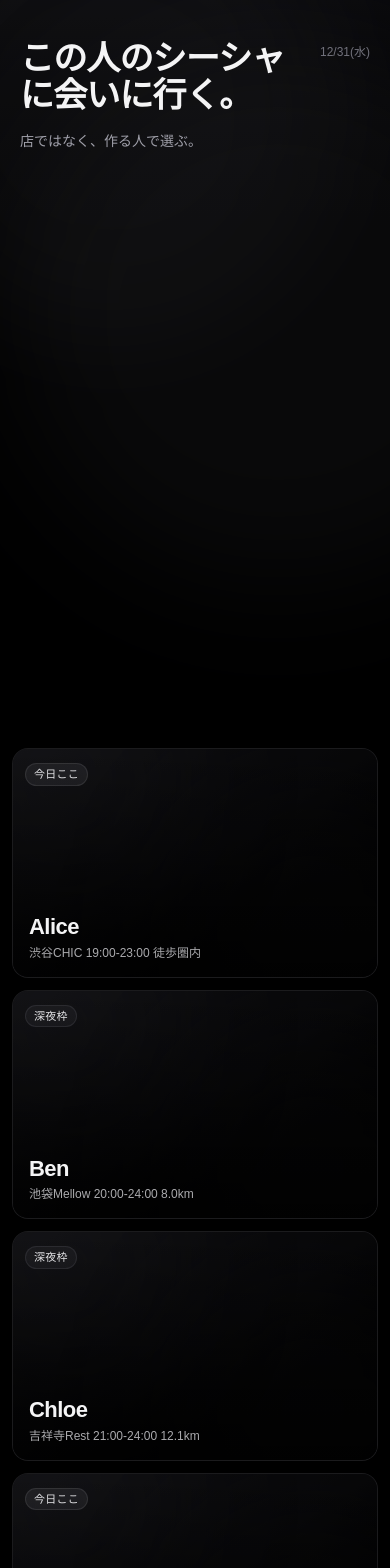
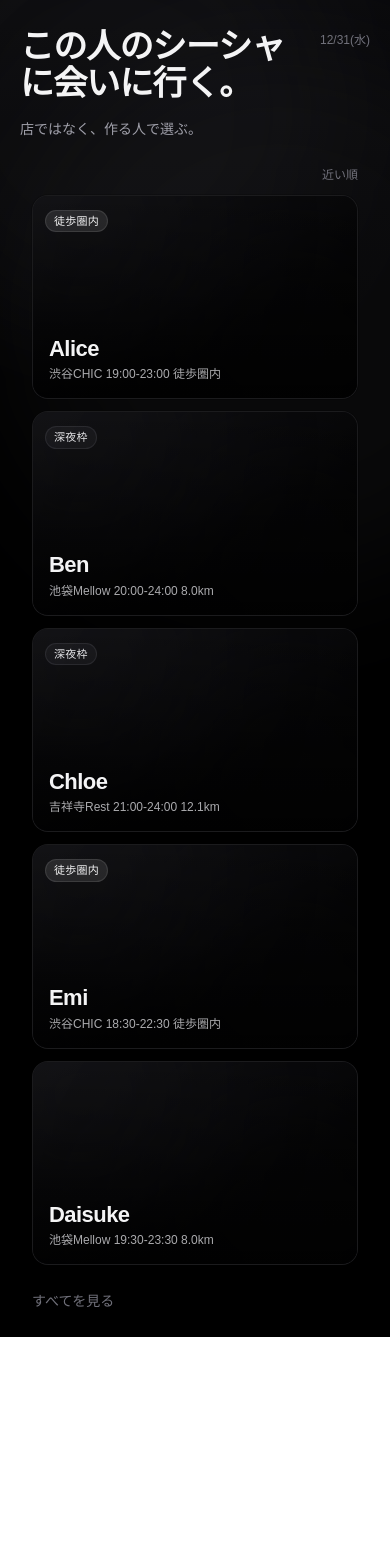
Before and after one commit to enganche1988/shisha-player, a Next.js app: page / in a window 390 px wide. Shown: the top 1568 px of the page. After the commit the page ends 1337 px from the top, so only its background shows below. Built offline with nearby package versions, Linux system fonts and the light colour scheme; no server answers.

Commit message:
ui: remove hero dead space, restore show-more list, simplify badges

```diff
--- a/src/app/page.tsx
+++ b/src/app/page.tsx
@@ -13,6 +13,16 @@ type PickRow = {
   lat?: number;
   lng?: number;
   score?: number;
+};
+
+type TodayRow = {
+  slug: string;
+  displayName: string;
+  shop: string;
+  start: string;
+  end: string;
+  lat?: number;
+  lng?: number;
 };
 
 const fallbackPicks: PickRow[] = [
@@ -68,6 +78,38 @@ const fallbackPicks: PickRow[] = [
   },
 ];
 
+const fallbackTodayAll: TodayRow[] = [
+  // Shibuya
+  { slug: "alice", displayName: "Alice", shop: "渋谷CHIC", start: "19:00", end: "23:00", lat: 35.658034, lng: 139.701636 },
+  { slug: "emi", displayName: "Emi", shop: "渋谷CHIC", start: "18:30", end: "22:30", lat: 35.658034, lng: 139.701636 },
+  { slug: "fuji", displayName: "Fuji", shop: "渋谷CHIC", start: "21:00", end: "24:00", lat: 35.658034, lng: 139.701636 },
+  { slug: "haru", displayName: "Haru", shop: "渋谷CHIC", start: "23:00", end: "24:00", lat: 35.658034, lng: 139.701636 },
+  // Ikebukuro
+  { slug: "ben", displayName: "Ben", shop: "池袋Mellow", start: "20:00", end: "24:00", lat: 35.729503, lng: 139.7109 },
+  { slug: "daisuke", displayName: "Daisuke", shop: "池袋Mellow", start: "19:30", end: "23:30", lat: 35.729503, lng: 139.7109 },
+  { slug: "yuzu", displayName: "Yuzu", shop: "池袋Mellow", start: "18:00", end: "21:00", lat: 35.729503, lng: 139.7109 },
+  { slug: "taichi", displayName: "Taichi", shop: "池袋Mellow", start: "21:00", end: "24:00", lat: 35.729503, lng: 139.7109 },
+  // Kichijoji
+  { slug: "chloe", displayName: "Chloe", shop: "吉祥寺Rest", start: "21:00", end: "24:00", lat: 35.703152, lng: 139.57978 },
+  { slug: "miku", displayName: "Miku", shop: "吉祥寺Rest", start: "19:00", end: "21:00", lat: 35.703152, lng: 139.57978 },
+  { slug: "akira", displayName: "Akira", shop: "吉祥寺Rest", start: "23:00", end: "24:00", lat: 35.703152, lng: 139.57978 },
+  // Add more (dummy) to exceed 20
+  { slug: "rio", displayName: "Rio", shop: "渋谷CHIC", start: "19:00", end: "21:00", lat: 35.658034, lng: 139.701636 },
+  { slug: "sena", displayName: "Sena", shop: "渋谷CHIC", start: "21:00", end: "23:00", lat: 35.658034, lng: 139.701636 },
+  { slug: "noa", displayName: "Noa", shop: "渋谷CHIC", start: "23:00", end: "24:00", lat: 35.658034, lng: 139.701636 },
+  { slug: "kana", displayName: "Kana", shop: "池袋Mellow", start: "19:00", end: "21:00", lat: 35.729503, lng: 139.7109 },
+  { slug: "ren", displayName: "Ren", shop: "池袋Mellow", start: "21:00", end: "23:00", lat: 35.729503, lng: 139.7109 },
+  { slug: "mei", displayName: "Mei", shop: "池袋Mellow", start: "23:00", end: "24:00", lat: 35.729503, lng: 139.7109 },
+  { slug: "kyo", displayName: "Kyo", shop: "吉祥寺Rest", start: "18:00", end: "21:00", lat: 35.703152, lng: 139.57978 },
+  { slug: "suzu", displayName: "Suzu", shop: "吉祥寺Rest", start: "19:00", end: "23:00", lat: 35.703152, lng: 139.57978 },
+  { slug: "lucas", displayName: "Lucas", shop: "吉祥寺Rest", start: "23:00", end: "24:00", lat: 35.703152, lng: 139.57978 },
+  { slug: "aya", displayName: "Aya", shop: "渋谷CHIC", start: "18:00", end: "22:00", lat: 35.658034, lng: 139.701636 },
+  { slug: "jin", displayName: "Jin", shop: "渋谷CHIC", start: "19:30", end: "23:30", lat: 35.658034, lng: 139.701636 },
+  { slug: "hikari", displayName: "Hikari", shop: "池袋Mellow", start: "18:30", end: "22:30", lat: 35.729503, lng: 139.7109 },
+  { slug: "leo", displayName: "Leo", shop: "池袋Mellow", start: "20:30", end: "24:00", lat: 35.729503, lng: 139.7109 },
+  { slug: "mina", displayName: "Mina", shop: "吉祥寺Rest", start: "21:30", end: "24:00", lat: 35.703152, lng: 139.57978 },
+];
+
 async function getTodaysPicks(): Promise<PickRow[]> {
   const prisma = getPrisma();
   if (!prisma) return fallbackPicks;
@@ -107,8 +149,47 @@ async function getTodaysPicks(): Promise<PickRow[]> {
   }
 }
 
+async function getTodayAll(): Promise<TodayRow[]> {
+  const prisma = getPrisma();
+  if (!prisma) return fallbackTodayAll;
+  try {
+    const today = new Date();
+    today.setHours(0, 0, 0, 0);
+    const shifts = await prisma.shift.findMany({
+      where: { date: today },
+      include: { person: true, shop: true },
+    });
+    const pad2 = (n: number) => String(n).padStart(2, "0");
+    const rows: TodayRow[] = shifts.map((s) => {
+      const start = s.startTime ? new Date(s.startTime) : null;
+      const end = s.endTime ? new Date(s.endTime) : null;
+      const startStr = start ? `${pad2(start.getHours())}:${pad2(start.getMinutes())}` : "—";
+      const endStr = end ? `${pad2(end.getHours())}:${pad2(end.getMinutes())}` : "—";
+      const shopName = s.shop?.displayName ?? "—";
+      const coords =
+        shopName === "渋谷CHIC" ? { lat: 35.658034, lng: 139.701636 } :
+        shopName === "池袋Mellow" ? { lat: 35.729503, lng: 139.7109 } :
+        shopName === "吉祥寺Rest" ? { lat: 35.703152, lng: 139.57978 } :
+        null;
+      return {
+        slug: s.person.slug,
+        displayName: s.person.displayName,
+        shop: shopName,
+        start: startStr,
+        end: endStr,
+        lat: coords?.lat,
+        lng: coords?.lng,
+      };
+    });
+    return rows;
+  } catch {
+    return fallbackTodayAll;
+  }
+}
+
 export default async function HomePage() {
   const picks = await getTodaysPicks();
+  const todayAll = await getTodayAll();
   const dateLabel = new Intl.DateTimeFormat("ja-JP", {
     month: "2-digit",
     day: "2-digit",
@@ -121,9 +202,9 @@ export default async function HomePage() {
         <div className="absolute inset-0 bg-gradient-to-b from-zinc-950 via-black to-black" />
         <div className="absolute -left-28 -top-28 h-[28rem] w-[28rem] rounded-full bg-zinc-800/25 blur-3xl" />
         <div className="absolute -right-40 top-10 h-[34rem] w-[34rem] rounded-full bg-zinc-700/15 blur-3xl" />
-        <div className="absolute inset-x-0 bottom-0 h-44 bg-gradient-to-t from-black to-transparent" />
+        <div className="absolute inset-x-0 bottom-0 h-28 bg-gradient-to-t from-black to-transparent" />
 
-        <div className="relative mx-auto w-full max-w-7xl px-5 pt-10 md:px-10 md:pt-14">
+        <div className="relative mx-auto flex min-h-[100svh] w-full max-w-7xl flex-col px-5 pt-7 pb-6 md:px-10 md:pt-10 md:pb-8">
           <div className="flex items-start justify-between gap-6">
             <div className="min-w-0">
               <h1 className="text-[34px] font-semibold leading-[1.1] tracking-tight text-zinc-100 md:text-[52px]">
@@ -137,12 +218,11 @@ export default async function HomePage() {
               {dateLabel}
             </div>
           </div>
+
+          <div className="mt-7 flex-1 md:mt-8">
+            <PicksHeroCards picks={picks} todayAll={todayAll} />
+          </div>
         </div>
-      </section>
-
-      {/* Picks overlap the hero so the first row is partly “cut” on initial view */}
-      <section className="-mt-24 pb-10 md:-mt-32 md:pb-14">
-        <PicksHeroCards picks={picks} />
       </section>
     </main>
   );
--- a/src/app/picks-hero.client.tsx
+++ b/src/app/picks-hero.client.tsx
@@ -4,6 +4,17 @@ import Link from "next/link";
 import { useEffect, useMemo, useState } from "react";
 
 type PickRow = {
+  slug: string;
+  displayName: string;
+  shop: string;
+  start: string;
+  end: string;
+  lat?: number;
+  lng?: number;
+  score?: number; // higher = stronger (curated)
+};
+
+type TodayRow = {
   slug: string;
   displayName: string;
   shop: string;
@@ -37,42 +48,12 @@ function toMinutes(hhmm: string): number | null {
   return h * 60 + mm;
 }
 
-function nowMinutes(): number {
-  const d = new Date();
-  return d.getHours() * 60 + d.getMinutes();
-}
-
-function inRangeNow(start: string, end: string): boolean {
-  const s0 = toMinutes(start);
-  const e0 = toMinutes(end);
-  if (s0 == null || e0 == null) return false;
-
-  let s = s0;
-  let e = e0;
-  let n = nowMinutes();
-
-  // overnight: 23:00-24:00 or 23:00-02:00 style
-  if (e <= s) e += 1440;
-  if (n < s) n += 1440;
-  return n >= s && n <= e;
-}
-
 function isLateSlot(start: string, end: string): boolean {
   const s = toMinutes(start);
   const e = toMinutes(end);
   if (s == null || e == null) return false;
   // treat "24:00" as 1440; if end is smaller it crosses midnight anyway
   return s >= 23 * 60 || e >= 24 * 60 || e <= s;
-}
-
-function statusTag(p: PickRow): { label: string; tone: string } {
-  if (inRangeNow(p.start, p.end)) {
-    return { label: "出勤中", tone: "border-white/10 bg-white/10 text-zinc-100" };
-  }
-  if (isLateSlot(p.start, p.end)) {
-    return { label: "深夜枠", tone: "border-zinc-500/20 bg-zinc-500/10 text-zinc-200" };
-  }
-  return { label: "今日ここ", tone: "border-zinc-400/15 bg-zinc-400/10 text-zinc-200" };
 }
 
 function kmLabel(km: number | null): string {
@@ -82,8 +63,20 @@ function kmLabel(km: number | null): string {
   return `${s}km`;
 }
 
-export function PicksHeroCards({ picks }: { picks: PickRow[] }) {
+function badgeFor(p: PickRow & { _km: number | null }): { label: string; tone: string } | null {
+  if (p._km != null && p._km <= 1.0) {
+    return { label: "徒歩圏内", tone: "border-white/10 bg-white/10 text-zinc-100" };
+  }
+  if (isLateSlot(p.start, p.end)) {
+    return { label: "深夜枠", tone: "border-zinc-500/20 bg-zinc-500/10 text-zinc-200" };
+  }
+  return null;
+}
+
+export function PicksHeroCards({ picks, todayAll }: { picks: PickRow[]; todayAll: TodayRow[] }) {
   const [loc, setLoc] = useState<{ lat: number; lng: number }>(SHIBUYA);
+  const [nearby, setNearby] = useState(false);
+  const [visibleCount, setVisibleCount] = useState(5);
 
   useEffect(() => {
     if (!navigator.geolocation) return;
@@ -97,18 +90,53 @@ export function PicksHeroCards({ picks }: { picks: PickRow[] }) {
   }, []);
 
   const computed = useMemo(() => {
-    return picks.map((p) => {
+    const pickMap = new Map<string, PickRow>();
+    picks.forEach((p) => pickMap.set(p.slug, p));
+
+    const merged: PickRow[] = [
+      ...picks,
+      ...todayAll
+        .filter((r) => !pickMap.has(r.slug))
+        .map((r) => ({
+          ...r,
+          score: 0,
+        })),
+    ];
+
+    const withDist = merged.map((p, idx) => {
       const has = p.lat != null && p.lng != null;
       const km = has ? haversineKm(loc, { lat: p.lat!, lng: p.lng! }) : null;
-      return { ...p, _km: km };
+      const score = typeof p.score === "number" ? p.score : 0;
+      return { ...p, _km: km, _score: score, _idx: idx };
     });
-  }, [picks, loc]);
+
+    if (nearby) {
+      return [...withDist].sort((a, b) => {
+        const ak = a._km ?? Number.POSITIVE_INFINITY;
+        const bk = b._km ?? Number.POSITIVE_INFINITY;
+        return ak - bk || b._score - a._score || a._idx - b._idx;
+      });
+    }
+    return [...withDist].sort((a, b) => b._score - a._score || a._idx - b._idx);
+  }, [picks, todayAll, loc, nearby]);
+
+  const shown = computed.slice(0, Math.min(visibleCount, 20));
 
   return (
     <div className="mx-auto w-full max-w-7xl px-3 md:px-10">
+      <div className="flex items-center justify-end pb-3">
+        <button
+          type="button"
+          onClick={() => setNearby((v) => !v)}
+          className={"text-xs hover:underline underline-offset-4 decoration-zinc-700/70 " + (nearby ? "text-zinc-100" : "text-zinc-500")}
+        >
+          {nearby ? "● 近い順" : "近い順"}
+        </button>
+      </div>
+
       <div className="grid grid-cols-1 gap-3 md:grid-cols-3 md:gap-4">
-        {computed.map((p) => {
-          const tag = statusTag(p);
+        {shown.map((p: any) => {
+          const badge = badgeFor(p);
           const meta = `${p.shop}  ${p.start}-${p.end}  ${kmLabel(p._km)}`;
           return (
             <Link
@@ -126,11 +154,13 @@ export function PicksHeroCards({ picks }: { picks: PickRow[] }) {
               <div className="relative aspect-[16/10] md:aspect-[4/5]">
                 <div className="absolute inset-0 bg-gradient-to-t from-black/75 via-black/35 to-transparent" />
 
-                <div className="absolute left-3 top-3">
-                  <span className={"inline-flex items-center rounded-full border px-2 py-0.5 text-[11px] tracking-wide " + tag.tone}>
-                    {tag.label}
-                  </span>
-                </div>
+                {badge ? (
+                  <div className="absolute left-3 top-3">
+                    <span className={"inline-flex items-center rounded-full border px-2 py-0.5 text-[11px] tracking-wide " + badge.tone}>
+                      {badge.label}
+                    </span>
+                  </div>
+                ) : null}
 
                 <div className="absolute inset-x-0 bottom-0 p-4">
                   <div className="text-[22px] font-semibold leading-tight tracking-tight text-zinc-100 md:text-[26px]">
@@ -149,6 +179,18 @@ export function PicksHeroCards({ picks }: { picks: PickRow[] }) {
           );
         })}
       </div>
+
+      {visibleCount < 20 && computed.length > 5 ? (
+        <div className="pt-6">
+          <button
+            type="button"
+            onClick={() => setVisibleCount(20)}
+            className="text-sm text-zinc-500 hover:underline underline-offset-4 decoration-zinc-700/70"
+          >
+            すべてを見る
+          </button>
+        </div>
+      ) : null}
     </div>
   );
 }
```
